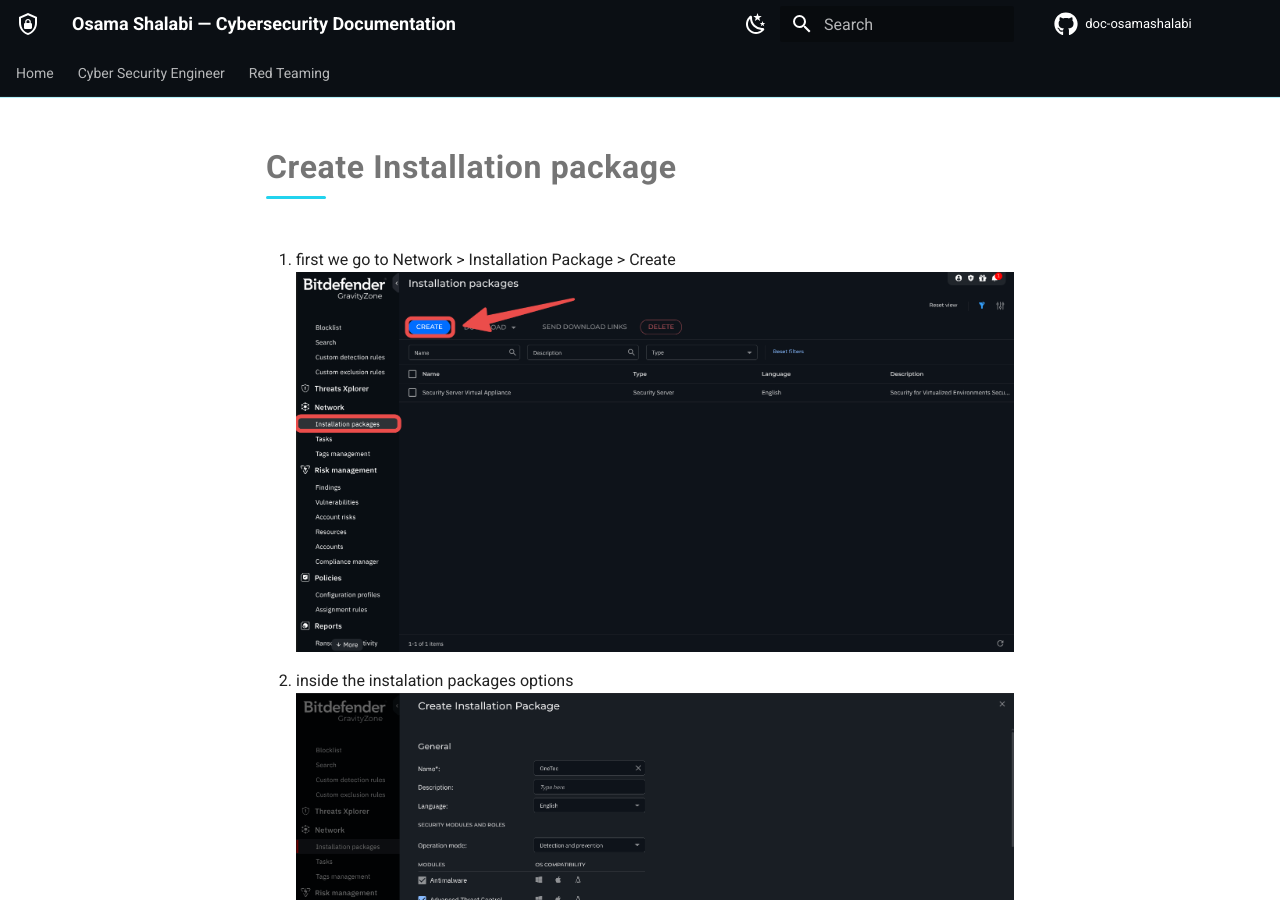
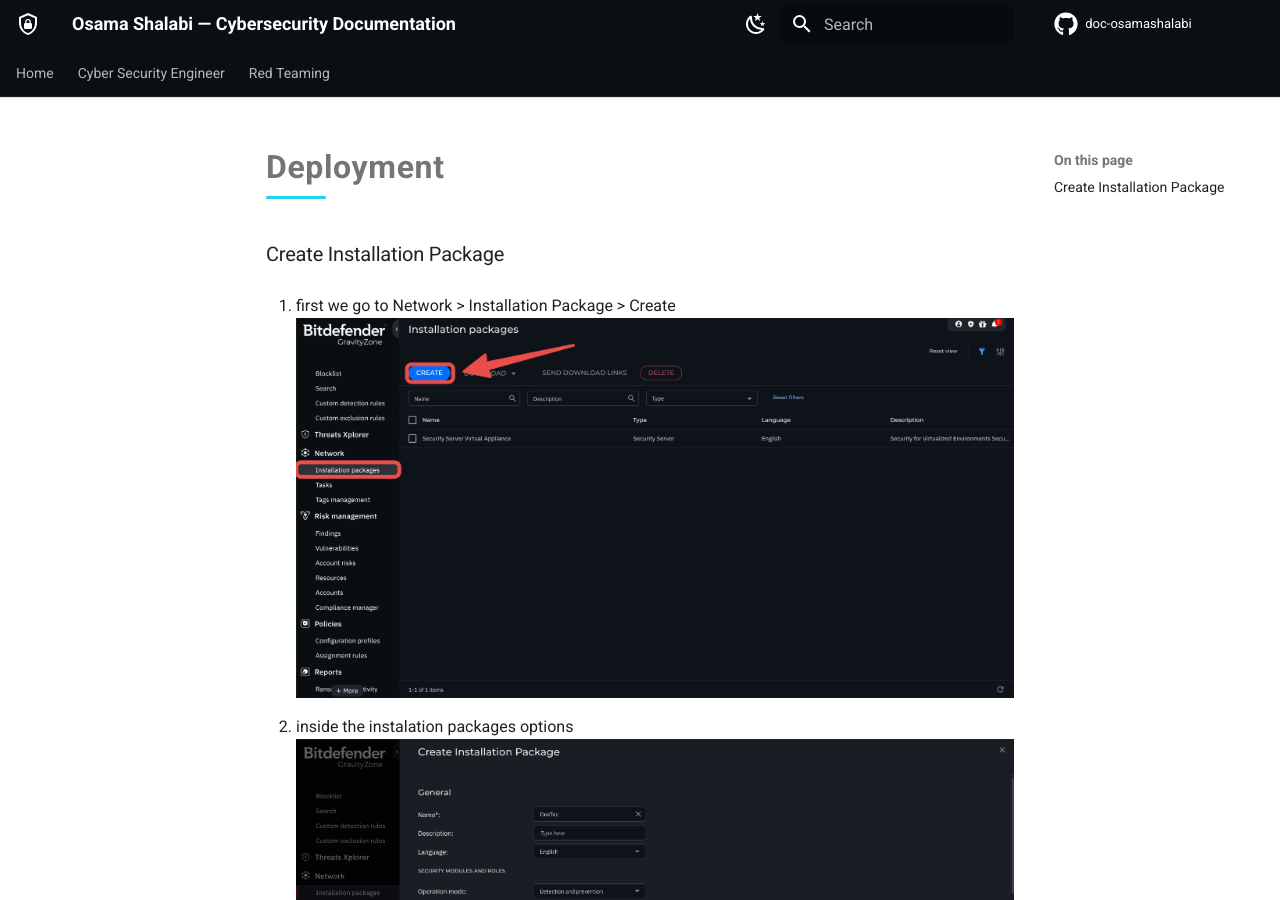
Before and after one commit to osamashalabi432-png/doc-osamashalabi, an MkDocs documentation site: the page built from docs/cyber-security-engineer/edr/BitDefender/Deployment.md, in a window 1280 px wide and 900 px high. Built offline with MkDocs 1.6.1 and Material for MkDocs 9.7.7, drawn with Linux system fonts in a browser that asks for light colours; comment, search, counter and statistics services are not loaded.

Commit message:
vault backup: 2026-10-15 10:52:39

```diff
--- a/docs/cyber-security-engineer/edr/BitDefender/Create Installation package.md
+++ b/docs/cyber-security-engineer/edr/BitDefender/Deployment.md
@@ -1,3 +1,4 @@
+### Create Installation Package
 1. first we go to Network > Installation Package > Create
 ![](../../../attachments/Pasted%20image%2020261014150210.png)
 
```
